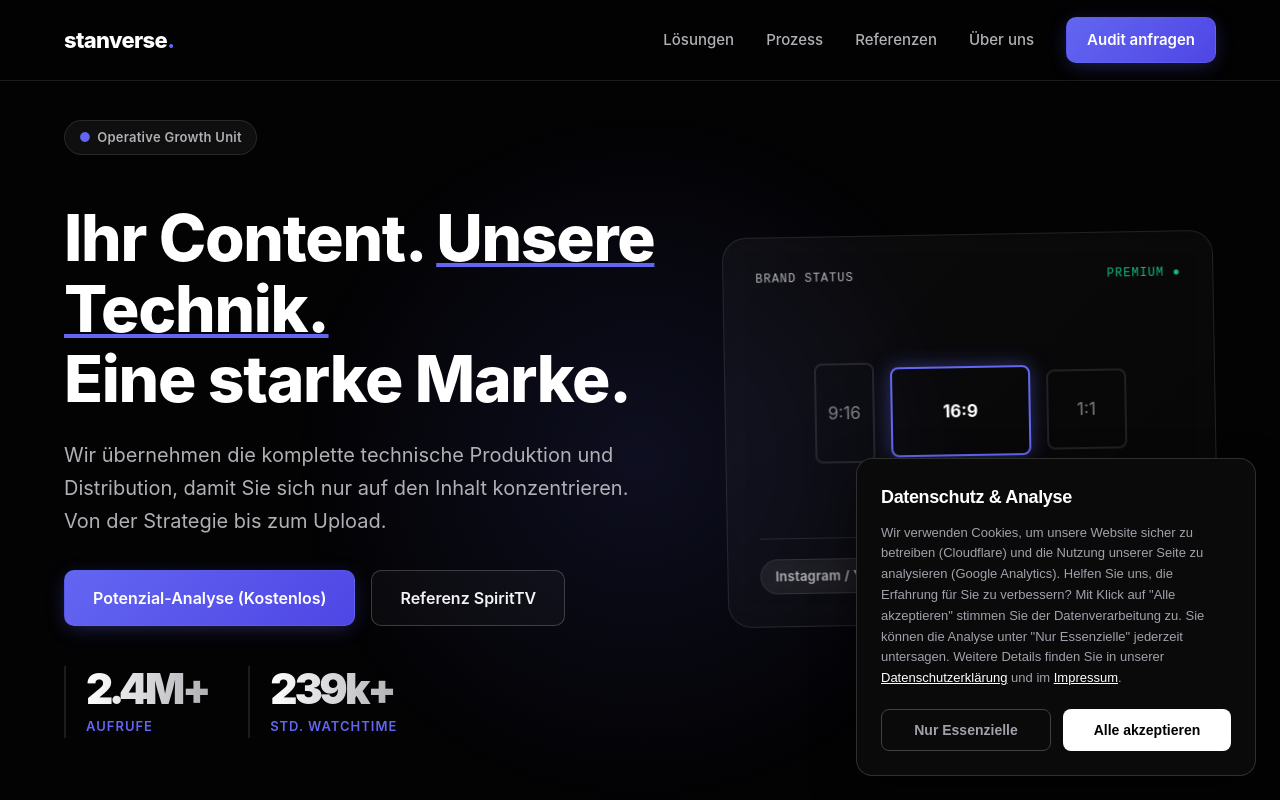
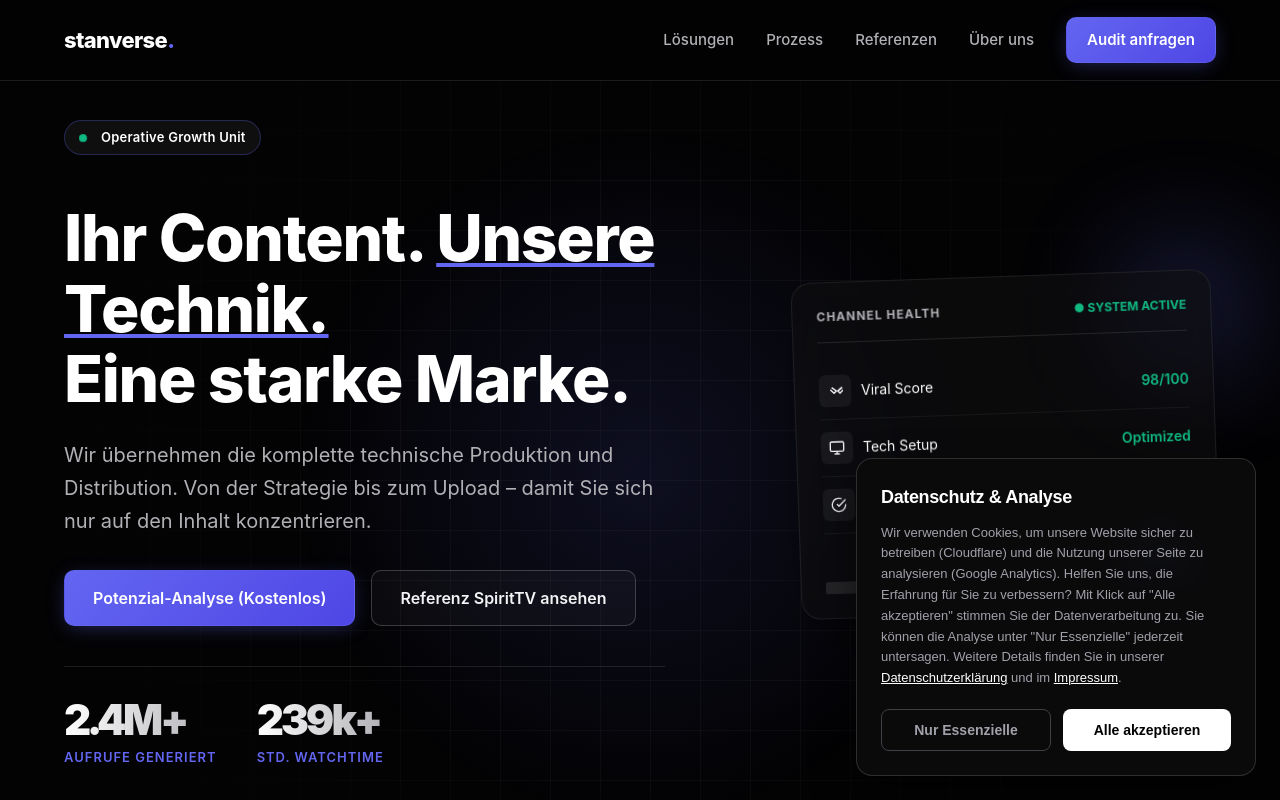
Before and after one commit to StanleyDE/embed, a website: page index.html in a window 1280 px wide. Drawn offline with Linux system fonts and the light colour scheme; a web font is replaced by a local one.

Commit message:
website top test

```diff
--- a/index.html
+++ b/index.html
@@ -347,6 +347,58 @@
       color: var(--acc);
     }
 
+    /* --- NEU: Hero Tech Grid & Dashboard (UPDATED) --- */
+    .hero-grid-bg {
+      position: absolute; inset: 0; z-index: -2;
+      background-size: 50px 50px;
+      background-image: linear-gradient(to right, rgba(255,255,255,0.03) 1px, transparent 1px),
+                        linear-gradient(to bottom, rgba(255,255,255,0.03) 1px, transparent 1px);
+      mask-image: radial-gradient(circle at 50% 50%, black 40%, transparent 80%);
+      pointer-events: none;
+    }
+
+    .dashboard-card {
+      background: rgba(14, 14, 16, 0.6);
+      border: 1px solid rgba(255,255,255,0.08);
+      backdrop-filter: blur(12px);
+      border-radius: 20px;
+      padding: 24px;
+      box-shadow: 0 20px 50px -10px rgba(0,0,0,0.5);
+      position: relative;
+      overflow: hidden;
+    }
+    .dashboard-row {
+      display: flex; justify-content: space-between; align-items: center;
+      padding: 12px 0; border-bottom: 1px solid rgba(255,255,255,0.05);
+    }
+    .dashboard-row:last-child { border-bottom: none; }
+
+    .pulse-dot {
+      width: 8px; height: 8px; background: #10b981; border-radius: 50%;
+      box-shadow: 0 0 0 0 rgba(16, 185, 129, 0.7);
+      animation: pulse-green 2s infinite;
+    }
+    @keyframes pulse-green {
+      0% { transform: scale(0.95); box-shadow: 0 0 0 0 rgba(16, 185, 129, 0.7); }
+      70% { transform: scale(1); box-shadow: 0 0 0 10px rgba(16, 185, 129, 0); }
+      100% { transform: scale(0.95); box-shadow: 0 0 0 0 rgba(16, 185, 129, 0); }
+    }
+
+    /* Schimmer-Effekt auf dem Primary Button */
+    .btn.primary {
+      position: relative; overflow: hidden;
+    }
+    .btn.primary::after {
+      content: ""; position: absolute; top: 0; left: -100%; width: 50%; height: 100%;
+      background: linear-gradient(90deg, transparent, rgba(255,255,255,0.2), transparent);
+      transform: skewX(-20deg);
+      animation: shine 6s infinite;
+    }
+    @keyframes shine {
+      0%, 80% { left: -100%; }
+      100% { left: 200%; }
+    }
+
   </style>
   <script type="application/ld+json">
   {
@@ -392,27 +444,32 @@
 
   <main>
     <section class="hero" id="start">
+      <div class="hero-grid-bg"></div>
       <div class="hero-glow"></div>
+
       <div class="wrap hero-grid">
         <div class="fade-in-up">
-          <div class="chip" style="margin-bottom:24px"><span style="color:var(--acc)">●</span> Operative Growth Unit</div>
+          <div class="chip" style="margin-bottom:24px; border-color: rgba(99,102,241,0.3); color: #fff;">
+            <span class="pulse-dot" style="margin-right:8px; display:inline-block;"></span>
+            Operative Growth Unit
+          </div>
 
           <h1>Ihr Content. <span style="color:#fff; text-decoration:underline; text-decoration-color:var(--acc); text-decoration-thickness: 4px;">Unsere Technik.</span><br>Eine starke Marke.</h1>
 
-          <p class="lead">Wir übernehmen die komplette technische Produktion und Distribution, damit Sie sich nur auf den Inhalt konzentrieren. Von der Strategie bis zum Upload.</p>
+          <p class="lead">Wir übernehmen die komplette technische Produktion und Distribution. Von der Strategie bis zum Upload – damit Sie sich nur auf den Inhalt konzentrieren.</p>
 
           <div style="display:flex; gap:16px; flex-wrap:wrap; margin-bottom: 40px;">
             <a href="https://calendly.com/stanverse/30min" target="_blank" class="btn primary">Potenzial-Analyse (Kostenlos)</a>
-            <a href="#proof" class="btn">Referenz SpiritTV</a>
+            <a href="#proof" class="btn">Referenz SpiritTV ansehen</a>
           </div>
 
-          <div style="display:flex; gap:40px;">
-            <div class="stat-box">
+          <div style="display:flex; gap:40px; border-top: 1px solid var(--line); padding-top: 30px;">
+            <div>
               <div class="stat-val-hero counter-stat" data-target="2.4" data-suffix="M+">0</div>
-              <div class="stat-label-hero">Aufrufe</div>
+              <div class="stat-label-hero">Aufrufe generiert</div>
             </div>
 
-            <div class="stat-box">
+            <div>
               <div class="stat-val-hero counter-stat" data-target="239" data-suffix="k+">0</div>
               <div class="stat-label-hero">Std. Watchtime</div>
             </div>
@@ -420,20 +477,55 @@
         </div>
 
         <div class="fade-in-up" style="transition-delay: 0.1s; position:relative;">
-          <div style="background: linear-gradient(135deg, rgba(255,255,255,0.03), rgba(255,255,255,0.01)); border:1px solid var(--line); border-radius: 24px; padding: 32px; backdrop-filter: blur(10px); transform: rotate(-1deg);">
-            <div style="display:flex; justify-content:space-between; margin-bottom:24px; font-family:monospace; color:var(--muted); font-size:12px; letter-spacing: 1px;">
-              <span>BRAND STATUS</span>
-              <span style="color: #10b981;">PREMIUM ●</span>
+          <div style="position:absolute; top:-20px; right:-20px; width:100px; height:100px; background:var(--acc); filter:blur(60px); opacity:0.4;"></div>
+
+          <div class="dashboard-card" style="transform: rotate(-2deg); max-width: 420px; margin-left: auto;">
+
+            <div style="display:flex; justify-content:space-between; margin-bottom:20px; padding-bottom:15px; border-bottom:1px solid var(--line);">
+              <div style="font-size:12px; font-weight:700; color:var(--muted); letter-spacing:1px;">CHANNEL HEALTH</div>
+              <div style="font-size:12px; color:#10b981; font-weight:700;">● SYSTEM ACTIVE</div>
             </div>
-            <div style="height: 200px; display:flex; align-items:center; justify-content:center; gap:16px;">
-              <div style="width:60px; height:100px; border:2px solid var(--line-strong); border-radius:8px; display:flex; align-items:center; justify-content:center; opacity:0.5;">9:16</div>
-              <div style="width:140px; height:90px; border:2px solid var(--acc); border-radius:8px; display:flex; align-items:center; justify-content:center; box-shadow:0 0 20px var(--acc-glow); color:#fff; font-weight:bold;">16:9</div>
-              <div style="width:80px; height:80px; border:2px solid var(--line-strong); border-radius:8px; display:flex; align-items:center; justify-content:center; opacity:0.5;">1:1</div>
+
+            <div class="dashboard-row">
+              <div style="display:flex; align-items:center; gap:10px;">
+                <div style="width:32px; height:32px; background:rgba(255,255,255,0.05); border-radius:6px; display:flex; align-items:center; justify-content:center;">
+                  <svg width="16" height="16" viewBox="0 0 24 24" fill="none" stroke="currentColor" stroke-width="2"><path d="M23 7l-7 5 3.5 3.5 4.5-4.5"/><path d="M18 11l4-4"/><path d="M7 7l7 5-3.5 3.5-5.5-5.5"/></svg>
+                </div>
+                <span style="font-size:14px; color:#fff;">Viral Score</span>
+              </div>
+              <div style="color:#10b981; font-weight:600; font-size:14px;">98/100</div>
             </div>
-            <div style="margin-top:24px; display:flex; gap:12px; border-top: 1px solid var(--line); padding-top: 20px;">
-              <span class="chip">Instagram / YT ✓</span>
-              <span class="chip">Corporate Identity ✓</span>
+
+            <div class="dashboard-row">
+              <div style="display:flex; align-items:center; gap:10px;">
+                <div style="width:32px; height:32px; background:rgba(255,255,255,0.05); border-radius:6px; display:flex; align-items:center; justify-content:center;">
+                  <svg width="16" height="16" viewBox="0 0 24 24" fill="none" stroke="currentColor" stroke-width="2"><rect x="2" y="3" width="20" height="14" rx="2" ry="2"/><line x1="8" y1="21" x2="16" y2="21"/><line x1="12" y1="17" x2="12" y2="21"/></svg>
+                </div>
+                <span style="font-size:14px; color:#fff;">Tech Setup</span>
+              </div>
+              <div style="color:#10b981; font-weight:600; font-size:14px;">Optimized</div>
             </div>
+
+            <div class="dashboard-row">
+              <div style="display:flex; align-items:center; gap:10px;">
+                <div style="width:32px; height:32px; background:rgba(255,255,255,0.05); border-radius:6px; display:flex; align-items:center; justify-content:center;">
+                   <svg width="16" height="16" viewBox="0 0 24 24" fill="none" stroke="currentColor" stroke-width="2"><path d="M22 11.08V12a10 10 0 1 1-5.93-9.14"/><polyline points="22 4 12 14.01 9 11.01"/></svg>
+                </div>
+                <span style="font-size:14px; color:#fff;">Assets</span>
+              </div>
+              <div style="color:var(--muted); font-size:13px;">Auto-Upload ready</div>
+            </div>
+
+            <div style="margin-top:20px; height:40px; display:flex; align-items:flex-end; gap:4px;">
+              <div style="flex:1; background:var(--line); height:30%; border-radius:2px;"></div>
+              <div style="flex:1; background:var(--line); height:50%; border-radius:2px;"></div>
+              <div style="flex:1; background:var(--line); height:40%; border-radius:2px;"></div>
+              <div style="flex:1; background:var(--line); height:70%; border-radius:2px;"></div>
+              <div style="flex:1; background:linear-gradient(to top, var(--acc), #a5b4fc); height:100%; border-radius:2px; position:relative;">
+                 <div style="position:absolute; top:-20px; left:50%; transform:translateX(-50%); font-size:10px; color:#fff; background:var(--acc); padding:1px 4px; border-radius:2px;">NOW</div>
+              </div>
+            </div>
+
           </div>
         </div>
       </div>
```
